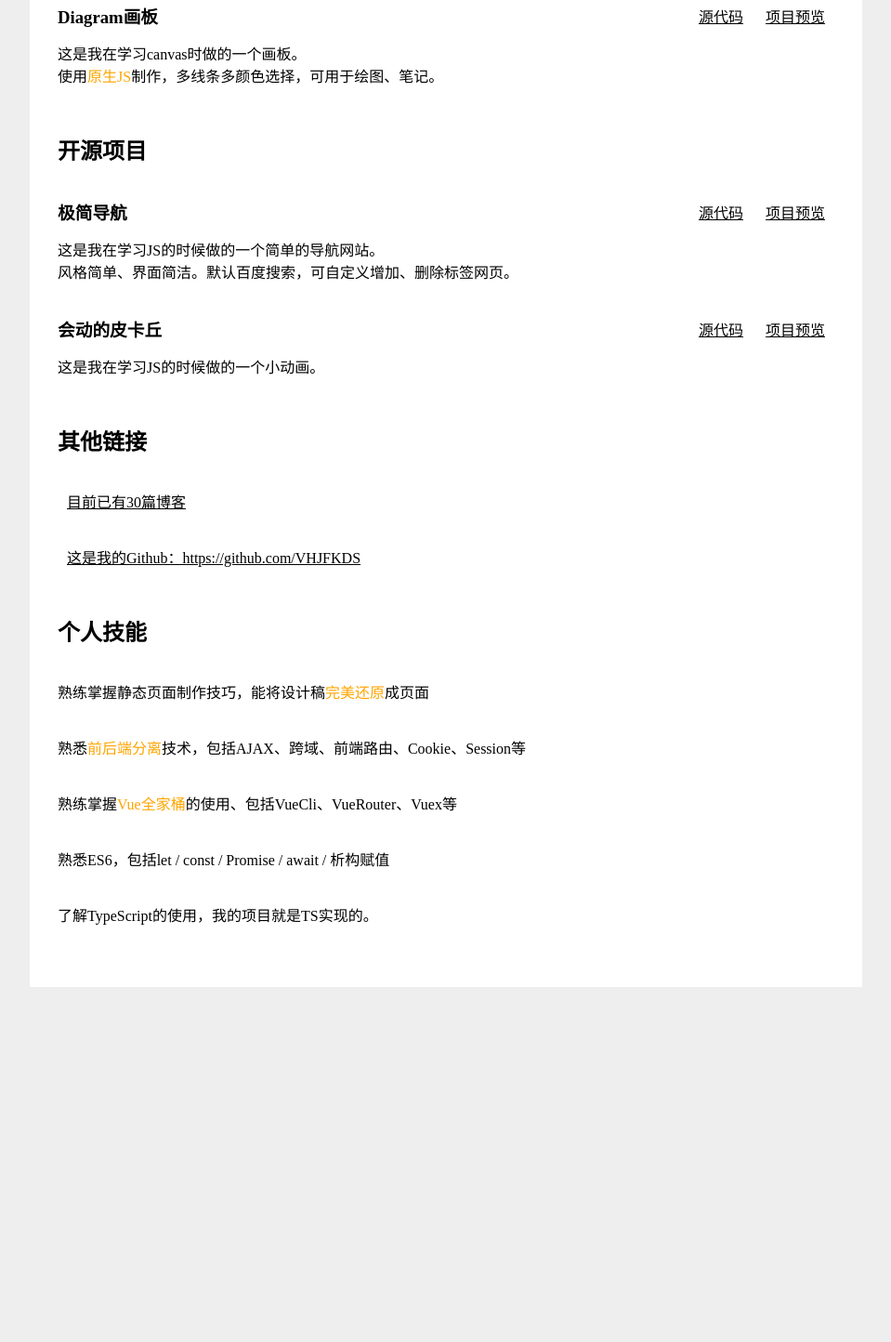
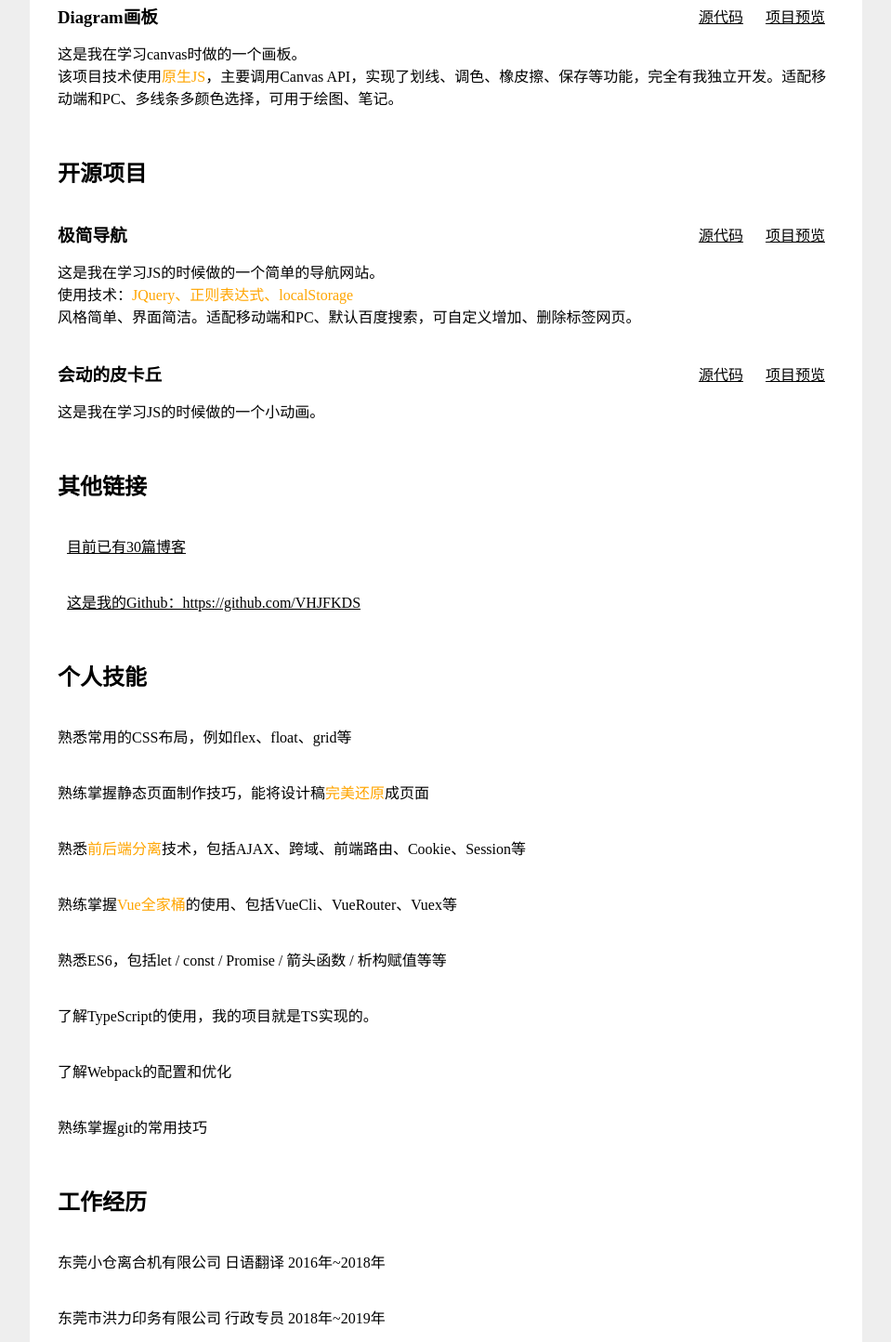
Before and after one commit to VHJFKDS/VHJFKDS.github.io, a plain HTML site: page resume/resume.html in a window 1280 px wide. Shown: the part 616-2060 px from the top of the page at 93% size, without its empty margins (160-1119 px from the left). Before the commit the page ends 1708 px from the top, so only its background shows below. Drawn offline with Linux system fonts and the light colour scheme.

Commit message:
修改resume

```diff
--- a/resume/resume.html
+++ b/resume/resume.html
@@ -42,9 +42,9 @@
                 <a href=" http://vhjfkds.gitee.io/accountbook-3-website">项目预览</a>
                 </div>
               </header>
-              <p>一款基于<span>Vue/TypeScript</span>的移动端单页面应用。</p>
+              <p>一款基于<span>Vue、VueRouter</span>的移动端单页面应用。源代码几乎完全用TypeScript实现。</p>
               <p>这是我从自己的需求出发，设计出的极简记账应用，特点是快速记账，查看收入和支出详情，还可以通过图表查看自己的消费习惯。</p>
-              <p>该项目使用<span>Vue2 + TypeScript + VueCli 4 + VueRouter3 + Vuex3 + SVG + Echart + SCSS</span>，项目完成后进行模块化，多次尝试使用不同的loader组件，让我对二次封装有了深刻的理解和应用。</p>
+              <p>该项目技术上使用了<span>Vue2 + TypeScript + VueCli 4 + VueRouter3 + Vuex3 + SVG + Echart + SCSS</span>，项目完成后进行模块化，实现了记账、数据统计及可视化，对内部常用代码进行封装重复实现。</p>
           </li>
           <li>
 
@@ -58,10 +58,10 @@
                 </div>
               </header>
               <p>这是我在学习canvas时做的一个画板。</p>
-              <p>使用<span>原生JS</span>制作，多线条多颜色选择，可用于绘图、笔记。</p>
+              <p>该项目技术使用<span>原生JS</span>，主要调用Canvas API，实现了划线、调色、橡皮擦、保存等功能，完全有我独立开发。适配移动端和PC、多线条多颜色选择，可用于绘图、笔记。</p>
           </li>
             <!-- <header>
-              <h3>SnowUI</h3>
+              <h3>易用UI</h3>
               <a href="">源代码</a>
               <a href="">项目预览</a>
             </header>
@@ -95,8 +95,8 @@
             </div>
           </header>
           <p>这是我在学习JS的时候做的一个简单的导航网站。</p>
-          <p>风格简单、界面简洁。默认百度搜索，可自定义增加、删除标签网页。</p>
-          <p></p>
+          <p>使用技术：<span>JQuery、正则表达式、localStorage</span></p>
+          <p>风格简单、界面简洁。适配移动端和PC、默认百度搜索，可自定义增加、删除标签网页。</p>
       </li>
       <li>
         <header>
@@ -108,6 +108,28 @@
         </header>
         <p>这是我在学习JS的时候做的一个小动画。</p>
     </li>
+
+    <!-- <li>
+      <header>
+        <h3>自己写的DOM库</h3>
+        <div class="link">
+          <a href="">源代码</a>
+          <a href="">项目预览</a>
+        </div>
+      </header>
+      <p>这是我在学习DOM的时候封装的一个库，实现了元素创建、</p>
+  </li>
+   -->
+  <!-- <li>
+            <header>
+              <h3>简历生成器</h3>
+              <a href="">源代码</a>
+              <a href="">项目预览</a>
+            </header>
+            <p>该项目使用了Vue、原生JS、VueRouter、响应式、webpack、</p>
+            <p>这是我从自己的需求出发，设计出的极简记账应用，特点是快速记账，而且可以通过图表查看自己的消费习惯。</p>
+            <p>该项目大量使用HOOKS，让我对hooks有了深刻的理解和应用。</p>
+        </li> -->
     </ol>
 </section>
 <section>
@@ -122,12 +144,23 @@
 <section>
       <h2>个人技能</h2>
       <ul>
+        <li>熟悉常用的CSS布局，例如flex、float、grid等</li>
           <li>熟练掌握静态页面制作技巧，能将设计稿<span>完美还原</span>成页面</li>
           <li>熟悉<span>前后端分离</span>技术，包括AJAX、跨域、前端路由、Cookie、Session等</li>
           <li>熟练掌握<span>Vue全家桶</span>的使用、包括VueCli、VueRouter、Vuex等</li>
-          <li>熟悉ES6，包括let / const / Promise / await / 析构赋值</li>
+          <li>熟悉ES6，包括let / const / Promise / 箭头函数 / 析构赋值等等</li>
           <li>了解TypeScript的使用，我的项目就是TS实现的。</li>
+          <li>了解Webpack的配置和优化</li>
+          <li>熟练掌握git的常用技巧</li>
       </ul>
+</section>
+<section>
+  <h2>工作经历</h2>
+  <ul>
+    <li>东莞小仓离合机有限公司  日语翻译  2016年~2018年</li>
+
+    <li>东莞市洪力印务有限公司  行政专员  2018年~2019年</li>
+  </ul>
 </section>
 </div>
 <script src="">
```
